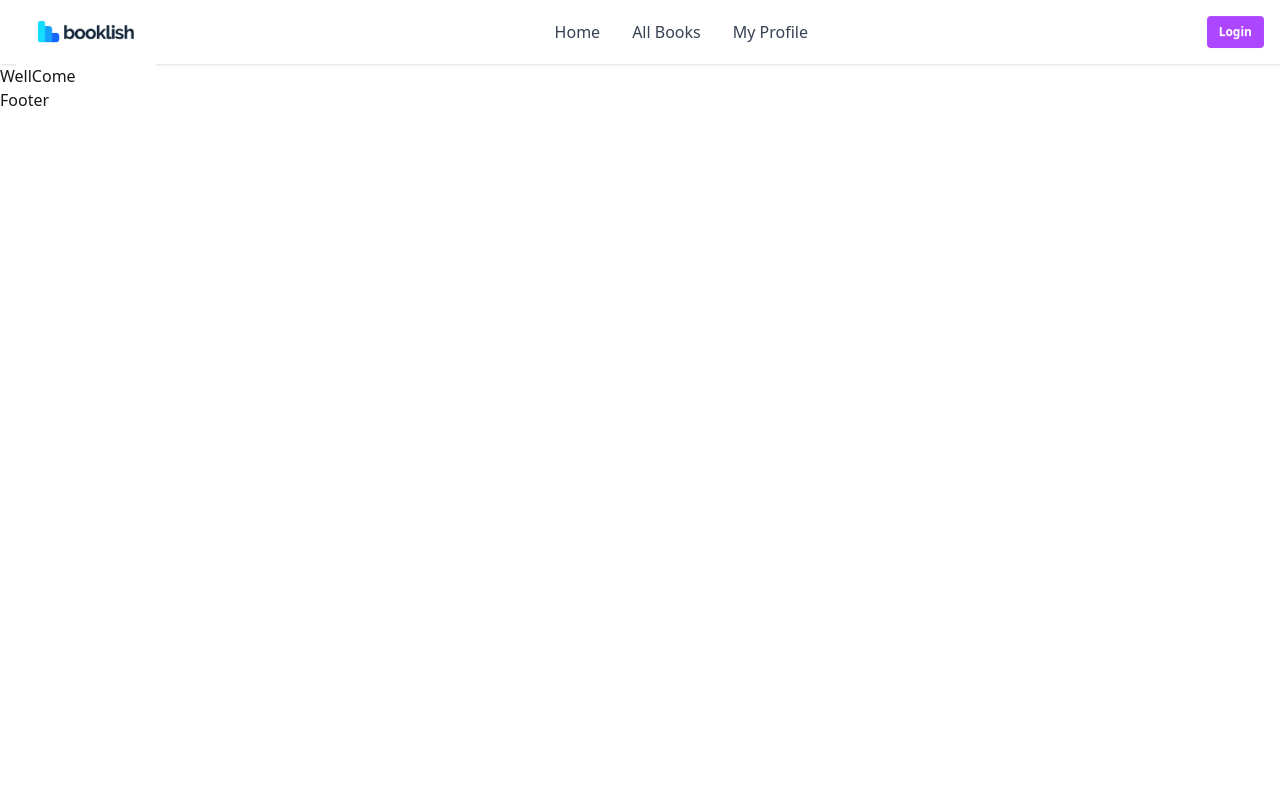
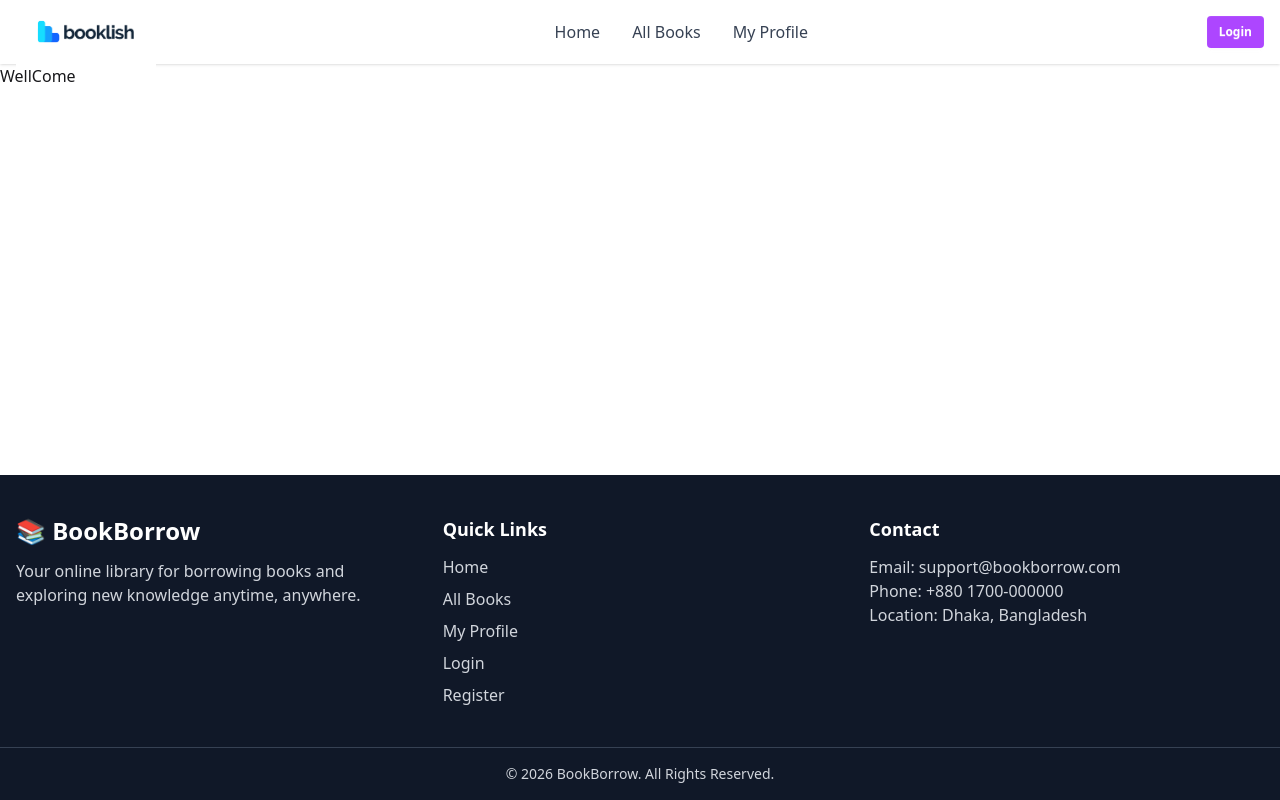
Before and after one commit to Mahabubislam50725/online_book_borrowing_platform, a Next.js app: page / in a window 1280 px wide. Built offline with nearby package versions, Linux system fonts and the light colour scheme.

Commit message:
Footer Part Complete

```diff
--- a/src/app/component/shared/Footer.jsx
+++ b/src/app/component/shared/Footer.jsx
@@ -1,10 +1,62 @@
+import Link from 'next/link';
 import React from 'react';
 
 const Footer = () => {
     return (
+        <footer className="bg-gray-900 text-gray-300 mt-auto">
+      <div className="container mx-auto px-4 py-10 grid md:grid-cols-3 gap-8">
+
+        {/* Brand */}
         <div>
-            <h1>Footer</h1>
+          <h2 className="text-2xl font-bold text-white mb-3">
+            📚 BookBorrow
+          </h2>
+          <p>
+            Your online library for borrowing books and exploring new
+            knowledge anytime, anywhere.
+          </p>
         </div>
+
+        {/* Links */}
+        <div>
+          <h3 className="text-lg font-semibold text-white mb-3">
+            Quick Links
+          </h3>
+          <ul className="space-y-2">
+            <li>
+              <Link href="/">Home</Link>
+            </li>
+            <li>
+              <Link href="/all-books">All Books</Link>
+            </li>
+            <li>
+              <Link href="/profile">My Profile</Link>
+            </li>
+            <li>
+              <Link href="/login">Login</Link>
+            </li>
+            <li>
+              <Link href="/register">Register</Link>
+            </li>
+          </ul>
+        </div>
+
+        {/* Contact */}
+        <div>
+          <h3 className="text-lg font-semibold text-white mb-3">
+            Contact
+          </h3>
+          <p>Email: support@bookborrow.com</p>
+          <p>Phone: +880 1700-000000</p>
+          <p>Location: Dhaka, Bangladesh</p>
+        </div>
+      </div>
+
+      {/* Bottom */}
+      <div className="border-t border-gray-700 py-4 text-center text-sm">
+        © {new Date().getFullYear()} BookBorrow. All Rights Reserved.
+      </div>
+    </footer>
     );
 };
 
```
